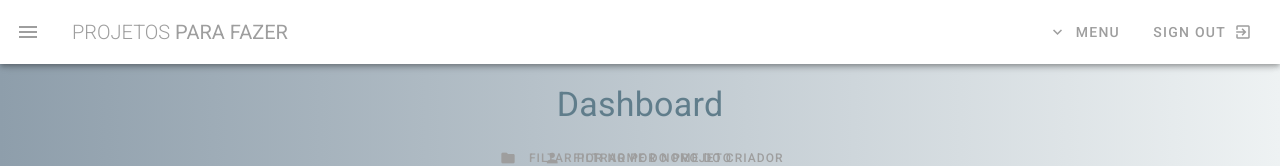
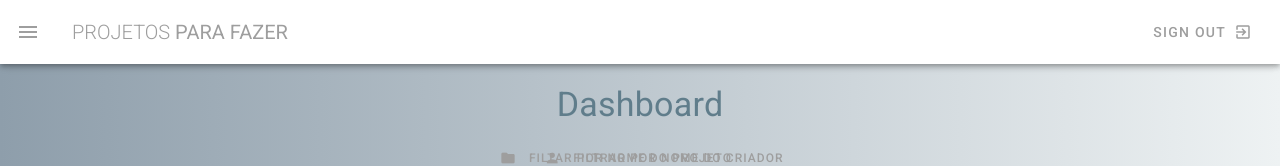
Before and after one commit to guibolt/VuetifyTraining, a Vue app: page / in a window 1280 px wide. Shown: the top 166 px of the page. Built offline with nearby package versions, Linux system fonts and the light colour scheme.

Commit message:
taking off the menu

```diff
--- a/src/components/Navbar.vue
+++ b/src/components/Navbar.vue
@@ -11,25 +11,6 @@
       </span>
     </v-toolbar-title>
     <v-spacer></v-spacer>
-
-    <v-menu offset-y>
-      <template v-slot:activator="{ on }">
-      <v-btn text color="grey"   v-on="on">
-        <v-icon left>expand_more</v-icon>
-        <span>Menu</span>
-      </v-btn>
-        </template>
-        <v-list>
-        <v-list-item
-          v-for="(link, index) in links"
-          :key="index"
-           router :to="link.route" >
-
-          <v-list-item-title>{{ link.text }}</v-list-item-title>
-        </v-list-item>
-      </v-list>
-    </v-menu>
-
 
     <v-btn text color="grey">
       <span>Sign Out</span>
```
